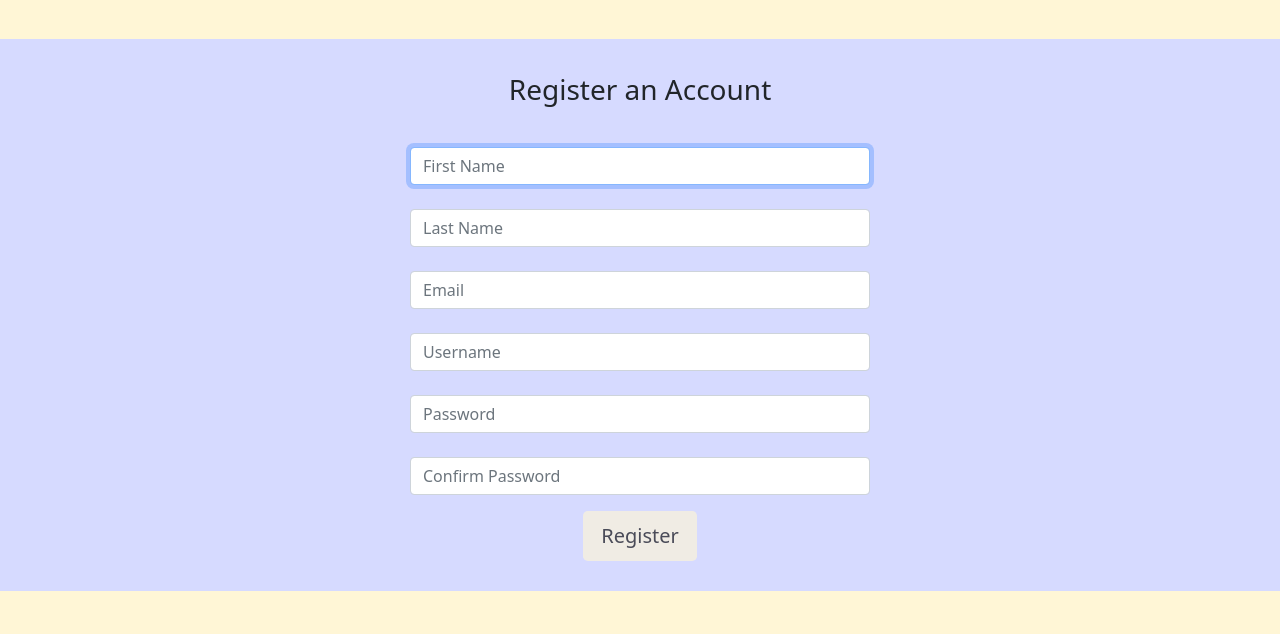
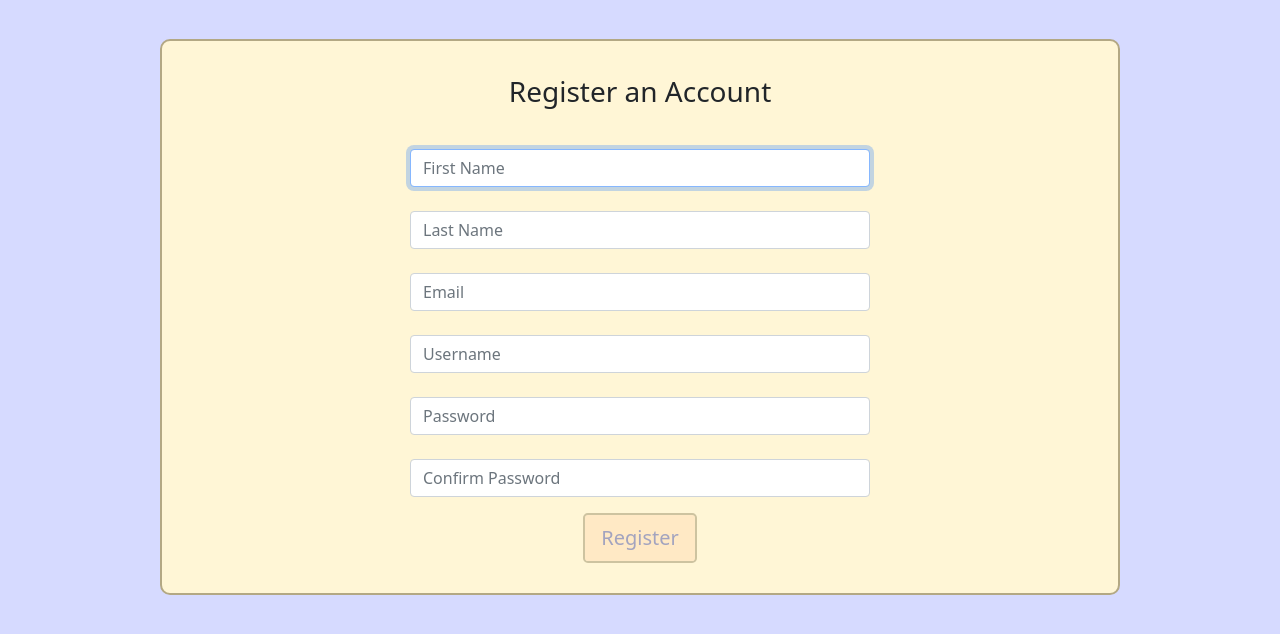
Before and after one commit to Samekah/Team-Salty-Habit-Tracker, a website: page client/register.html in a window 1280 px wide. Shown: the part 86-720 px from the top of the page. Drawn offline with nearby package versions, Linux system fonts and the light colour scheme.

Commit message:
cleaned us css for register page

```diff
--- /dev/null
+++ b/client/assets/css/register_layout.css
@@ -0,0 +1,53 @@
+*{
+    box-sizing: border-box;
+}
+
+:root{
+    --btn-cream: #FFE3BD;
+    --btn-cream-hover: #e7bf87;
+    --btn-font-color: #7278B3;
+    --background: #D6DAFF;
+    --section-background:#FFF6D6;
+    --link-highlight: #0D22EE;
+    --border-colour: #B3A884;
+    --section-highlight: #FFFCF0;
+}
+
+body {
+    background: var(--background);
+}
+
+nav{
+    background-color: var(--section-background) !important;
+}
+
+.logindiv {
+    width:75vw;
+    padding-bottom:20px;
+    border-radius: 10px;
+    border: 2px solid var(--border-colour);
+    background: var(--section-background);
+}
+
+input [type="username"] {
+    border-bottom-left-radius: 0px;
+    border-bottom-right-radius: 0px;
+}
+
+input [type="password"] {
+    border-bottom-left-radius: 0px;
+    border-bottom-right-radius: 0px;
+    border-top: 0px;
+}
+
+#registerb {
+    background-color: var(--btn-cream);
+    border: 2px solid var(--border-colour);
+    color: var(--btn-font-color);
+}
+
+#registerb:hover {
+    background-color: var(--btn-cream-hover);
+    border: 2px solid var(--border-colour);
+    color: white;
+}
--- a/client/register.html
+++ b/client/register.html
@@ -8,6 +8,7 @@
     <!-- Bootstrap CSS -->
     <title>Habitual - Register</title>
     <link href="https://cdn.jsdelivr.net/npm/bootstrap@5.0.2/dist/css/bootstrap.min.css" rel="stylesheet" integrity="sha384-EVSTQN3/azprG1Anm3QDgpJLIm9Nao0Yz1ztcQTwFspd3yD65VohhpuuCOmLASjC" crossorigin="anonymous">
+    <link rel="stylesheet" href="./assets/css/register_layout.css">
     <script defer src="assets/js/register.js"></script>
   </head>
   <body>
@@ -24,37 +25,7 @@
         </nav>
     </header>
 
-    <style>
-        body {
-            background: #fff6D6;
-        }
-
-        .logindiv {
-            background: #d6daff;
-        }
-
-        input [type="username"] {
-            border-bottom-left-radius: 0px;
-            border-bottom-right-radius: 0px;
-        }
-        input [type="password"] {
-            border-bottom-left-radius: 0px;
-            border-bottom-right-radius: 0px;
-            border-top: 0px;
-        }
-
-        #registerb {
-            background-color: #fff6D6;
-            border: 2px solid transparent;
-            color: black;
-        }
-
-        #registerb:hover {
-            border: 2px solid #7278B3;
-        }
-
-    </style>
-
+    <div class="d-flex justify-content-center">
         <div class="logindiv text-center mt-5" style="padding-bottom:20px;">
             <form style="max-width:480px;margin:auto;padding:10px;" id="register">
                 <h1 class="h3 mt-4 mb-3 font-weight-normal">Register an Account</h1>
@@ -80,9 +51,8 @@
                 <div class="text-center mt-3">
                     <button type="submit" id="registerb" class="btn btn-lg btn-primary btn-block" disabled>Register</button>
                 </div>
-
             </form>
-
+        </div>
     </div>
 
     <!-- <script src="https://cdn.jsdelivr.net/npm/bootstrap@5.0.2/dist/js/bootstrap.bundle.min.js" integrity="sha384-MrcW6ZMFYlzcLA8Nl+NtUVF0sA7MsXsP1UyJoMp4YLEuNSfAP+JcXn/tWtIaxVXM" crossorigin="anonymous"></script> -->
```
Also changed, not shown: client/settings.html (deleted, +0 -30 lines). Lines whose indentation alone changed are shown as unchanged.
